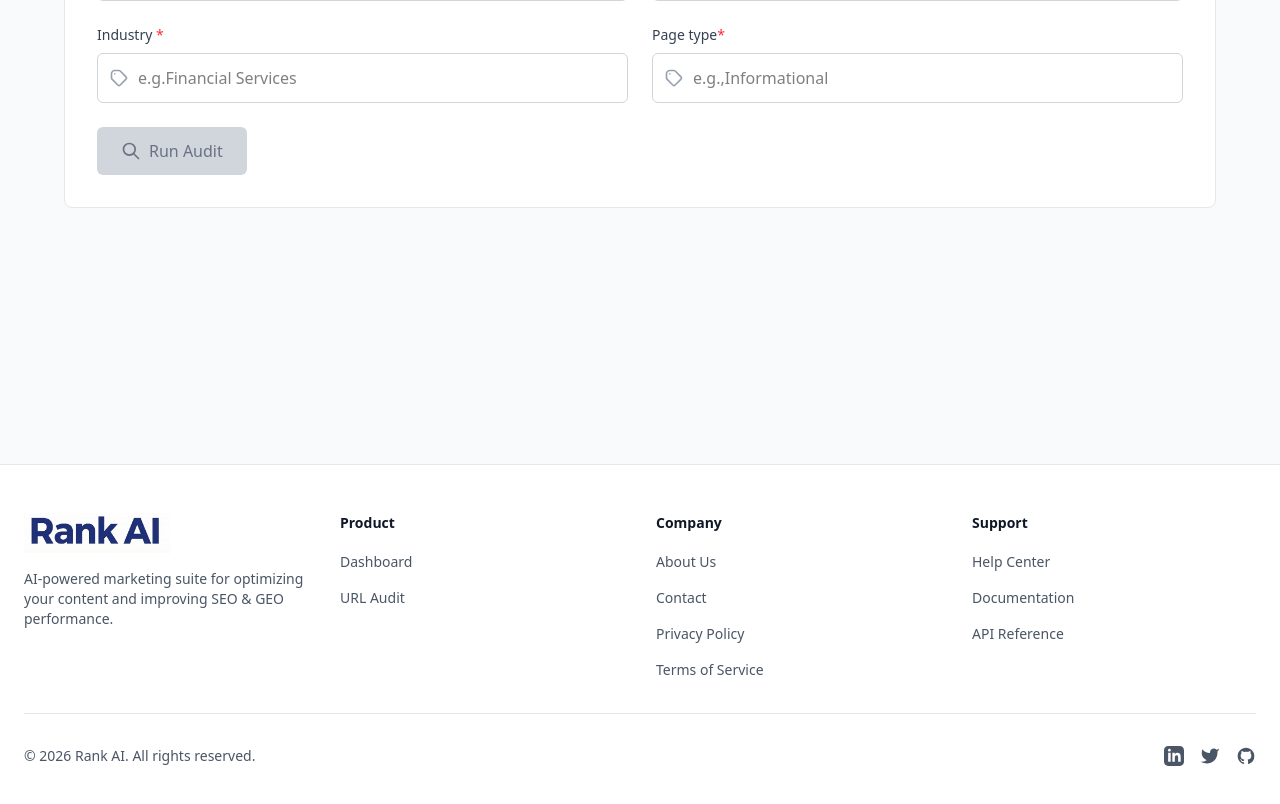
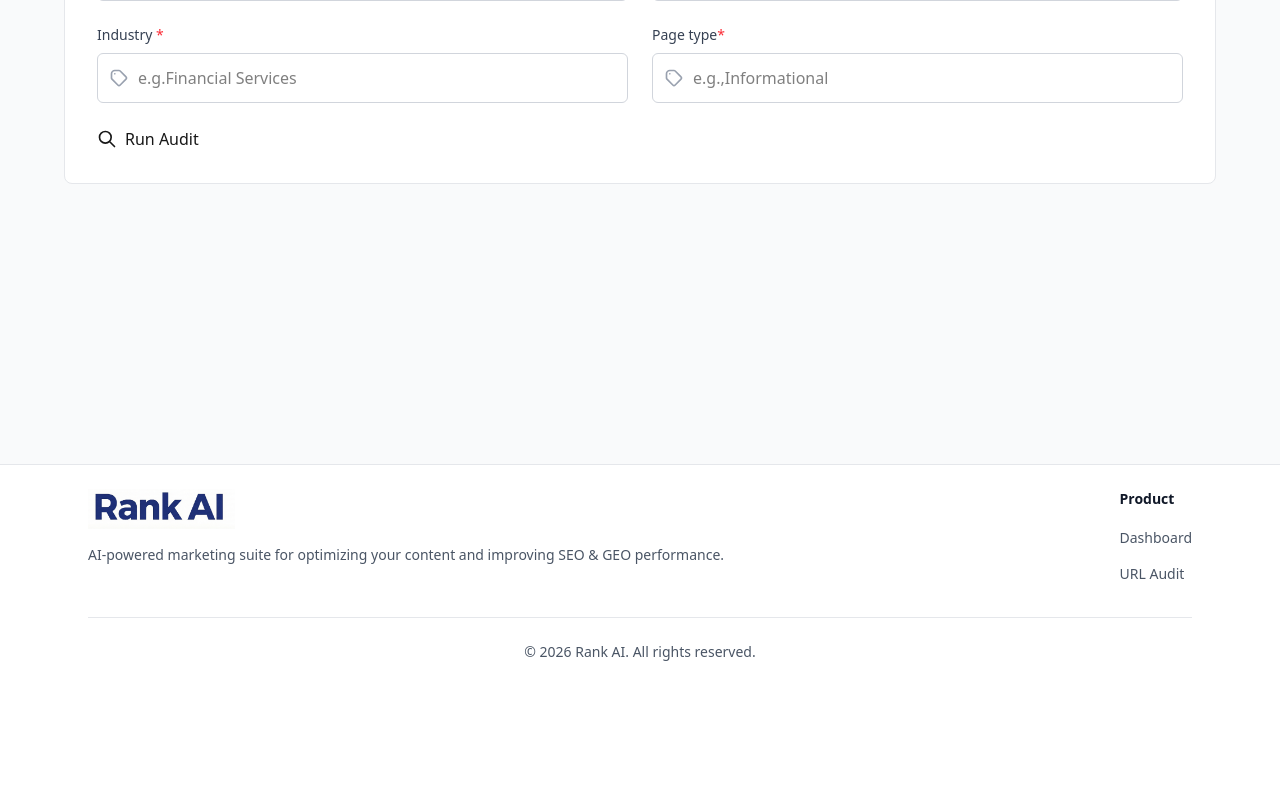
Before and after one commit to AnmolChoudharyCode/rankai, a Next.js app: page /url-audit in a window 1280 px wide. Shown: the part 400-1204 px from the top of the page. After the commit the page ends 1086 px from the top, so only its background shows below. Built offline with nearby package versions, Linux system fonts and the light colour scheme.

Commit message:
Cleaned footer, added msgs onloop for analyzer form

```diff
--- a/components/layout/Footer.tsx
+++ b/components/layout/Footer.tsx
@@ -31,8 +31,8 @@ export default function Footer() {
 
   return (
     <footer className="bg-white border-t border-gray-200 mt-auto">
-      <div className="max-w-7xl mx-auto px-4 sm:px-6 py-8 sm:py-12">
-        <div className="grid grid-cols-1 md:grid-cols-2 lg:grid-cols-4 gap-8 mb-8">
+      <div className="max-w-6xl mx-auto px-4 sm:px-6 py-6 sm:py-6">
+        <div className="flex justify-between mb-8">
           {/* Brand Section */}
           <div className="col-span-1 lg:col-span-1">
             <div className="flex items-center gap-2 mb-4">
@@ -69,7 +69,7 @@ export default function Footer() {
           </div>
 
           {/* Company Links */}
-          <div>
+          {/* <div>
             <h3 className="text-sm font-semibold text-gray-900 mb-4">Company</h3>
             <ul className="space-y-3">
               {footerLinks.company.map((link) => (
@@ -83,10 +83,10 @@ export default function Footer() {
                 </li>
               ))}
             </ul>
-          </div>
+          </div> */}
 
           {/* Support Links */}
-          <div>
+          {/* <div>
             <h3 className="text-sm font-semibold text-gray-900 mb-4">Support</h3>
             <ul className="space-y-3">
               {footerLinks.support.map((link) => (
@@ -100,16 +100,16 @@ export default function Footer() {
                 </li>
               ))}
             </ul>
-          </div>
+          </div> */}
         </div>
 
         {/* Bottom Section */}
-        <div className="border-t border-gray-200 pt-6 sm:pt-8">
-          <div className="flex flex-col sm:flex-row justify-between items-center gap-4">
-            <p className="text-sm text-gray-600 text-center sm:text-left">
+        <div className="border-t border-gray-200 pt-6 sm:pt-6">
+          <div className="flex justify-center">
+            <p className="text-sm text-gray-600">
               © {currentYear} Rank AI. All rights reserved.
             </p>
-            <div className="flex items-center gap-4">
+            {/* <div className="flex items-center gap-4">
               <Link
                 href="#"
                 className="text-gray-600 hover:text-[#272b8b] transition-colors"
@@ -137,7 +137,7 @@ export default function Footer() {
                   <path fillRule="evenodd" d="M12 2C6.477 2 2 6.484 2 12.017c0 4.425 2.865 8.18 6.839 9.504.5.092.682-.217.682-.483 0-.237-.008-.868-.013-1.703-2.782.605-3.369-1.343-3.369-1.343-.454-1.158-1.11-1.466-1.11-1.466-.908-.62.069-.608.069-.608 1.003.07 1.531 1.032 1.531 1.032.892 1.53 2.341 1.088 2.91.832.092-.647.35-1.088.636-1.338-2.22-.253-4.555-1.113-4.555-4.951 0-1.093.39-1.988 1.029-2.688-.103-.253-.446-1.272.098-2.65 0 0 .84-.27 2.75 1.026A9.564 9.564 0 0112 6.844c.85.004 1.705.115 2.504.337 1.909-1.296 2.747-1.027 2.747-1.027.546 1.379.202 2.398.1 2.651.64.7 1.028 1.595 1.028 2.688 0 3.848-2.339 4.695-4.566 4.943.359.309.678.92.678 1.855 0 1.338-.012 2.419-.012 2.747 0 .268.18.58.688.482A10.019 10.019 0 0022 12.017C22 6.484 17.522 2 12 2z" clipRule="evenodd" />
                 </svg>
               </Link>
-            </div>
+            </div> */}
           </div>
         </div>
       </div>
--- a/components/url-audit/AuditResults.tsx
+++ b/components/url-audit/AuditResults.tsx
@@ -678,7 +678,7 @@ export default function AuditResults({ url, geoRegion, primaryKeyword, secondary
 
             {/* Unified Loading Banner - Show ONLY when either is loading */}
             {(evaluationLoading || faqsLoading) && (
-              <div className="relative overflow-hidden rounded-[32px] bg-[#F5F5F5] p-8 md:p-12 shadow-2xl border border-white/10 mb-8">
+              <div className="relative overflow-hidden rounded-[32px] bg-[#F5F5F5] p-4 md:p-6 shadow-xl border border-white/10 mb-8">
                 <div className="relative z-10 flex items-center gap-4">
                   <div className="flex-1">
                     <h3 className="text-xl md:text-2xl font-normal text-black text-center">Evaluating...</h3>
--- a/components/url-audit/URLAnalyzerForm.tsx
+++ b/components/url-audit/URLAnalyzerForm.tsx
@@ -1,8 +1,21 @@
 'use client';
 
-import { useState } from 'react';
+import { useState, useEffect } from 'react';
 import AuditResults from './AuditResults';
 import { getSEOIssues, getRawHTML, getOverview, SEOIssuesResponse, RawHTMLResponse, OverviewResponse } from '@/lib/api';
+
+const LOADING_MESSAGES = [
+  'Scanning the page…',
+  'Crunching SEO signals…',
+  'Decoding search intent…',
+  'Mapping site structure…',
+  'Evaluating keyword relevance…',
+  'Analyzing geographic signals…',
+  'Checking technical health…',
+  'Aligning with ranking factors…',
+  'Identifying optimization gaps…',
+  'Crafting actionable recommendations…',
+];
 
 export default function URLAnalyzerForm() {
   const [url, setUrl] = useState('');
@@ -17,6 +30,21 @@ export default function URLAnalyzerForm() {
   const [overviewData, setOverviewData] = useState<OverviewResponse | null>(null);
   const [isLoading, setIsLoading] = useState(false);
   const [error, setError] = useState<string | null>(null);
+  const [currentLoadingMessage, setCurrentLoadingMessage] = useState(0);
+
+  // Cycle through loading messages when loading
+  useEffect(() => {
+    if (!isLoading) {
+      setCurrentLoadingMessage(0);
+      return;
+    }
+
+    const interval = setInterval(() => {
+      setCurrentLoadingMessage((prev) => (prev + 1) % LOADING_MESSAGES.length);
+    }, 2000);
+
+    return () => clearInterval(interval);
+  }, [isLoading]);
 
   const handleSubmit = async (e: React.FormEvent) => {
     e.preventDefault();
@@ -58,6 +86,21 @@ export default function URLAnalyzerForm() {
           Get comprehensive SEO insights and recommendations for any webpage
         </p>
       </div>
+
+      {/* Loading Status Display */}
+      {/* {isLoading && (
+        <div className="mb-6 p-6 bg-gradient-to-r from-blue-50 to-indigo-50 border border-blue-200 rounded-lg">
+          <div className="flex items-center gap-4">
+            <svg className="animate-spin h-6 w-6 text-[#272b8b]" xmlns="http://www.w3.org/2000/svg" fill="none" viewBox="0 0 24 24">
+              <circle className="opacity-25" cx="12" cy="12" r="10" stroke="currentColor" strokeWidth="4"></circle>
+              <path className="opacity-75" fill="currentColor" d="M4 12a8 8 0 018-8V0C5.373 0 0 5.373 0 12h4zm2 5.291A7.962 7.962 0 014 12H0c0 3.042 1.135 5.824 3 7.938l3-2.647z"></path>
+            </svg>
+            <p className="text-lg font-medium text-gray-800 animate-pulse">
+              {LOADING_MESSAGES[currentLoadingMessage]}
+            </p>
+          </div>
+        </div>
+      )} */}
 
       <form onSubmit={handleSubmit} className="space-y-4 sm:space-y-6">
         {/* Paste URL Field */}
@@ -241,19 +284,30 @@ export default function URLAnalyzerForm() {
           <button
             type="submit"
             disabled={!url.trim() || !primaryKeyword.trim() || !secondaryKeyword.trim() || isLoading}
-            className={`flex items-center gap-2 font-medium py-3 px-6 rounded-md transition-colors ${
+            className={`flex items-center gap-2 font-medium rounded-md ${
               url.trim() && primaryKeyword.trim() && secondaryKeyword.trim() && !isLoading
-                ? 'bg-[#272b8b] hover:bg-[#272b8b]/80 text-white cursor-pointer'
-                : 'bg-gray-300 text-gray-500 cursor-not-allowed'
+                ? 'bg-[#272b8b] hover:bg-[#272b8b]/80 text-white cursor-pointer py-3 px-6 transition-colors '
+                : 'cursor-not-allowed'
             }`}
           >
             {isLoading ? (
               <>
-                <svg className="animate-spin h-5 w-5" xmlns="http://www.w3.org/2000/svg" fill="none" viewBox="0 0 24 24">
+                <div className="mb-6 p-6 bg-gradient-to-r from-blue-50 to-indigo-50 border border-blue-200 rounded-lg">
+          <div className="flex items-center gap-4">
+            <svg className="animate-spin h-6 w-6 text-[#272b8b]" xmlns="http://www.w3.org/2000/svg" fill="none" viewBox="0 0 24 24">
+              <circle className="opacity-25" cx="12" cy="12" r="10" stroke="currentColor" strokeWidth="4"></circle>
+              <path className="opacity-75" fill="currentColor" d="M4 12a8 8 0 018-8V0C5.373 0 0 5.373 0 12h4zm2 5.291A7.962 7.962 0 014 12H0c0 3.042 1.135 5.824 3 7.938l3-2.647z"></path>
+            </svg>
+            <p className="text-lg font-medium text-gray-800 animate-pulse">
+              {LOADING_MESSAGES[currentLoadingMessage]}
+            </p>
+          </div>
+        </div>
+                {/* <svg className="animate-spin h-5 w-5" xmlns="http://www.w3.org/2000/svg" fill="none" viewBox="0 0 24 24">
                   <circle className="opacity-25" cx="12" cy="12" r="10" stroke="currentColor" strokeWidth="4"></circle>
                   <path className="opacity-75" fill="currentColor" d="M4 12a8 8 0 018-8V0C5.373 0 0 5.373 0 12h4zm2 5.291A7.962 7.962 0 014 12H0c0 3.042 1.135 5.824 3 7.938l3-2.647z"></path>
                 </svg>
-                Loading...
+                {LOADING_MESSAGES[currentLoadingMessage]} */}
               </>
             ) : (
               <>
```
